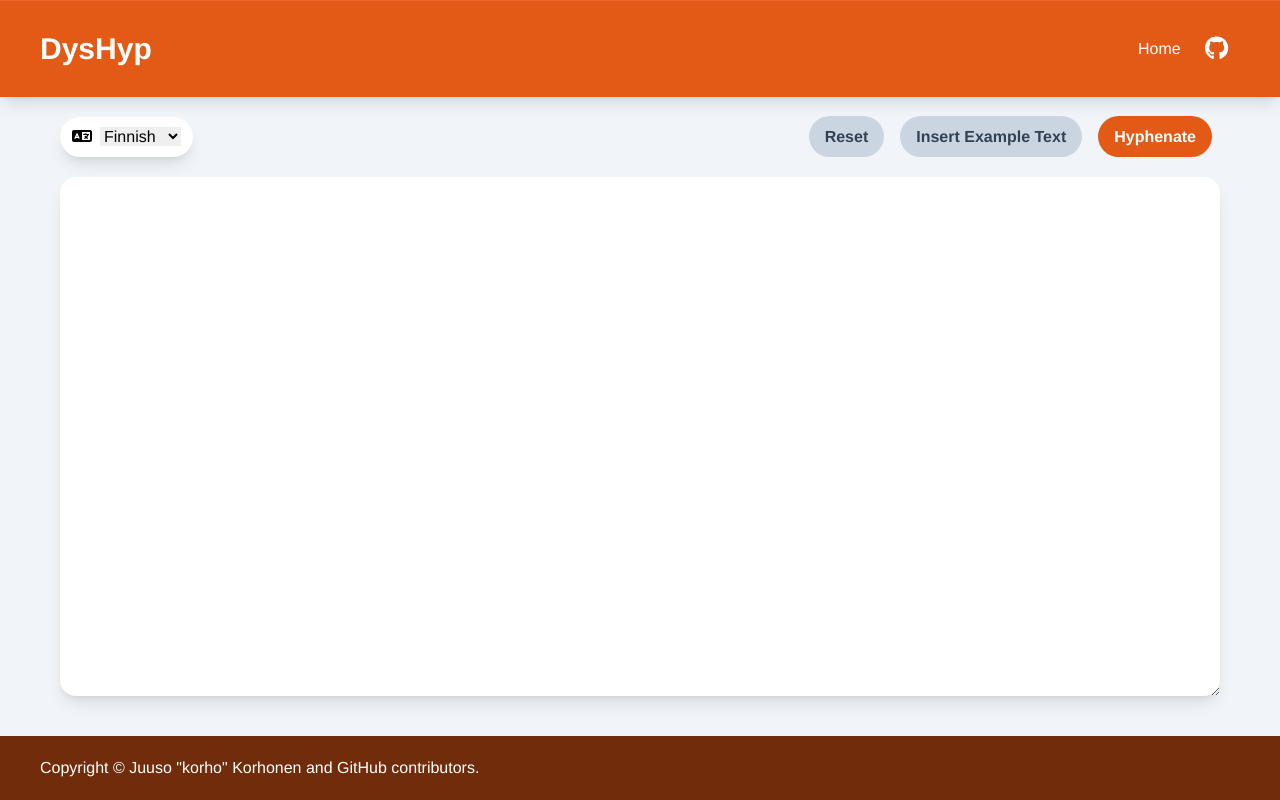
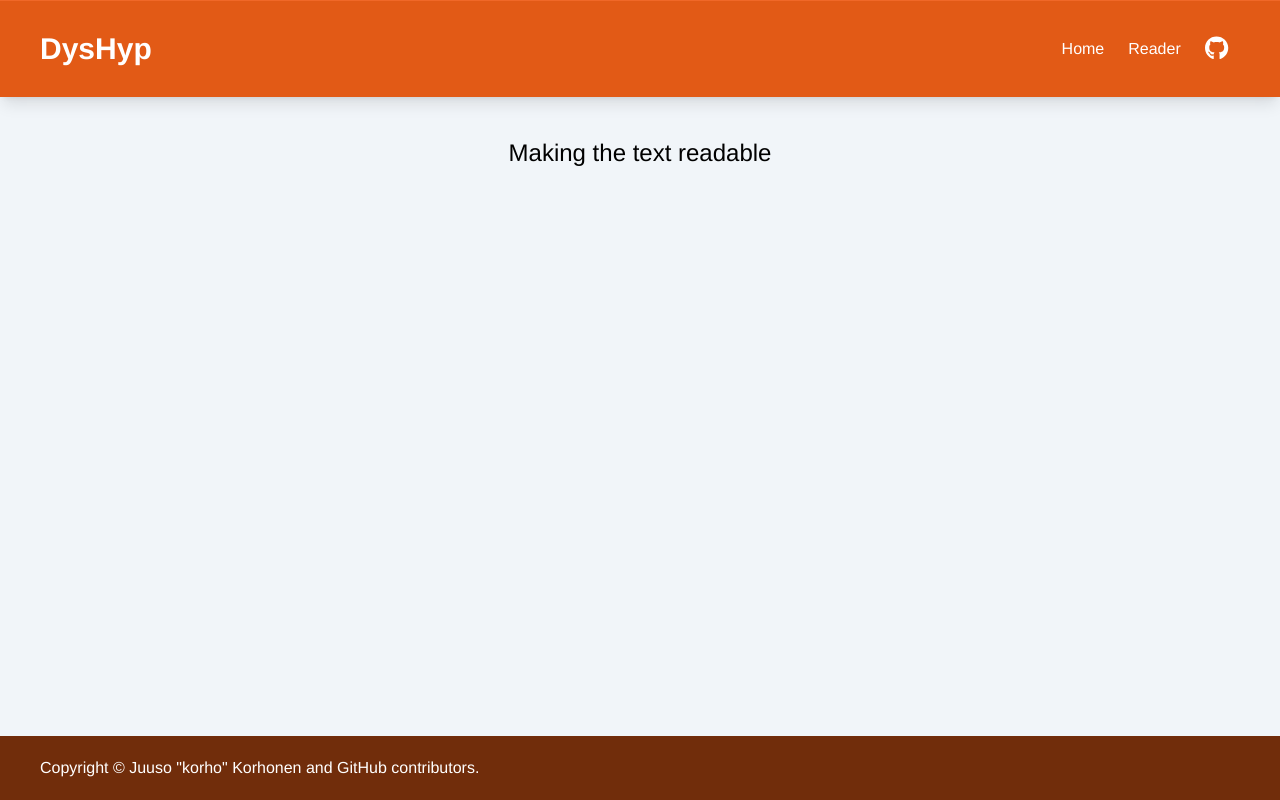
Before and after one commit to korhox/dyshyp, a Next.js app: page / in a window 1280 px wide. Built offline with nearby package versions, Linux system fonts and the light colour scheme; a web font is replaced by a local one.

Commit message:
feat: :sparkles: Add home page

```diff
--- a/src/app/page.tsx
+++ b/src/app/page.tsx
@@ -1,7 +1,9 @@
 import Textarea from "../components/Textarea";
 
 export default function Page() {
-    return <main className="flex-1 flex flex-col">
-        <Textarea />
-    </main>
+    return <main className="flex-1 flex flex-col items-center justify-top">
+        <div className="p-10">
+            <h1 className="text-2xl">Making the text readable</h1>
+        </div>
+    </main >
 }
--- /dev/null
+++ b/src/app/reader/page.tsx
@@ -0,0 +1,7 @@
+import Textarea from "../../components/Textarea";
+
+export default function Page() {
+    return <main className="flex-1 flex flex-col">
+        <Textarea />
+    </main>
+}
--- a/src/components/Header.tsx
+++ b/src/components/Header.tsx
@@ -8,6 +8,7 @@
             <h1 className="text-3xl font-bold">DysHyp</h1>
             <nav className="flex items-center">
                 <Link className="p-3" href="/">Home</Link>
+                <Link className="p-3" href="/reader">Reader</Link>
                 <Link className="p-3 text-2xl" target="_blank" href="https://github.com/korhox/dyshyp"><FontAwesomeIcon icon={faGithub} /></Link>
             </nav>
         </div>
```
